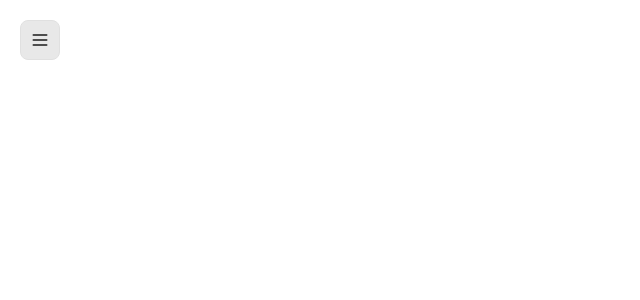
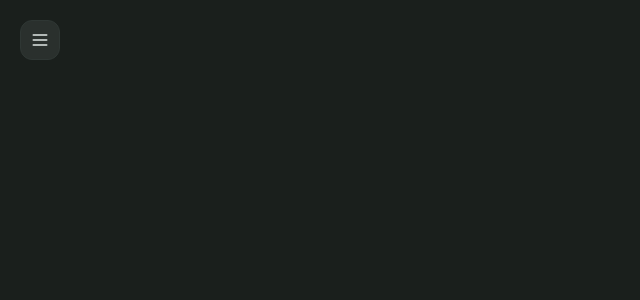
Before and after one commit to VincVX/noteApp, a React (Vite) app: page / in a window 1280 px wide. Shown: the top 300 px of the page, without its empty margins (0-640 px from the left). Built offline with nearby package versions, Linux system fonts and the light colour scheme; the HTML template or start-up script is replaced by a standard one.

Commit message:
added sage theme

```diff
--- a/src/App.css
+++ b/src/App.css
@@ -64,7 +64,7 @@ body {
 }
 
 .card-header {
-  padding: var(--paddingMedium);
+  padding: var(--paddingSmall);
   padding-right: 8px;
   border-bottom: 1px solid var(--color-border);
   display: flex;
@@ -84,7 +84,7 @@ body {
 }
 
 .card-content {
-  padding: var(--paddingMedium);
+  padding: var(--paddingSmall);
 }
 
 .preview-button {
@@ -111,7 +111,7 @@ body {
   color: var(--color-text);
   border: 1px solid var(--color-border);
   border-radius: var(--borderRadius);
-  padding: var(--paddingMedium);
+  padding: var(--paddingSmall);
   font-family: 'SFMono-Regular', Consolas, 'Liberation Mono', Menlo, monospace;
   font-size: 14px;
   line-height: 1.5;
@@ -123,7 +123,7 @@ body {
   color: var(--color-text);
   border: 1px solid var(--color-border);
   border-radius: var(--borderRadius);
-  padding: var(--paddingMedium);
+  padding: var(--paddingSmall);
   overflow-y: auto;
   min-height: 300px;
 }
@@ -958,3 +958,79 @@ body {
 .spotify-login-btn:hover {
   background-color: #1ed760;  /* Lighter Spotify green */
 }
+
+/* Photo Widget Styles */
+.photo-upload-area {
+  border: 2px dashed var(--color-border);
+  border-radius: var(--borderRadius);
+  padding: var(--paddingLarge);
+  display: flex;
+  flex-direction: column;
+  align-items: center;
+  gap: var(--gapSmall);
+  cursor: pointer;
+  transition: all 0.2s;
+  background-color: var(--color-background);
+  min-height: 200px;
+  justify-content: center;
+}
+
+.photo-upload-area:hover {
+  border-color: var(--color-primary);
+  background-color: var(--color-surfaceHighlight);
+}
+
+.photo-upload-area svg {
+  color: var(--color-textMuted);
+  margin-bottom: var(--gapSmall);
+}
+
+.photo-upload-hint {
+  color: var(--color-textMuted);
+  font-size: 0.875rem;
+}
+
+.photo-display {
+  display: flex;
+  flex-direction: column;
+  gap: var(--gapMedium);
+  align-items: center;
+  position: relative;
+}
+
+.photo-image {
+  max-width: 100%;
+  max-height: 400px;
+  border-radius: var(--borderRadius);
+  object-fit: contain;
+}
+/* Context Menu Styles */
+.context-menu {
+  background-color: var(--color-surface);
+  border: 1px solid var(--color-border);
+  border-radius: var(--borderRadius);
+  box-shadow: 0 2px 8px rgba(0, 0, 0, 0.2);
+  overflow: hidden;
+  z-index: 1000;
+}
+
+.context-menu-item {
+  display: block;
+  width: 100%;
+  padding: var(--paddingSmall) var(--paddingLarge);
+  border: none;
+  background: none;
+  color: var(--color-text);
+  font-size: 14px;
+  text-align: left;
+  cursor: pointer;
+  transition: all 0.2s;
+}
+
+.context-menu-item:hover {
+  background-color: var(--color-surfaceHighlight);
+}
+
+.context-menu-item:not(:last-child) {
+  border-bottom: 1px solid var(--color-border);
+}
--- a/src/App.tsx
+++ b/src/App.tsx
@@ -6,7 +6,7 @@ import 'highlight.js/styles/github-dark.css'
 import './App.css'
 
 import { Widget, Layout, MarkdownNote } from './types'
-import { MarkdownWidget, TodoWidget, BookWidget, SpotifyWidget } from './components/widgets'
+import { MarkdownWidget, TodoWidget, BookWidget, SpotifyWidget, PhotoWidget } from './components/widgets'
 import { Sidebar } from './components/sidebar/Sidebar'
 import { SettingsPage } from './components/settings/SettingsPage'
 import { ThemeProvider } from './contexts/ThemeContext'
@@ -257,6 +257,19 @@ function AppContent() {
                       <SpotifyWidget {...widgetProps} />
                     </div>
                   )
+                case 'photo':
+                  return (
+                    <div key={widget.id} className="widget-container">
+                      <button
+                        className="widget-delete-btn"
+                        onClick={() => deleteWidget(widget.id)}
+                        aria-label="Delete widget"
+                      >
+                        <X size={16} />
+                      </button>
+                      <PhotoWidget {...widgetProps} />
+                    </div>
+                  )
                 default:
                   return null
               }
--- a/src/components/sidebar/Sidebar.tsx
+++ b/src/components/sidebar/Sidebar.tsx
@@ -1,4 +1,4 @@
-import { Type, CheckSquare, Book, LayoutGrid, Settings, Lock, Music } from 'lucide-react'
+import { Type, CheckSquare, Book, LayoutGrid, Settings, Lock, Music, Image } from 'lucide-react'
 import { Widget } from '../../types'
 
 interface SidebarProps {
@@ -29,6 +29,9 @@ export function Sidebar({ isOpen, onAddWidget, onAutoArrange, onOpenSettings, is
             <button className="add-widget-button" onClick={() => onAddWidget('spotify')}>
               <Music size={16} /> Add Spotify
             </button>
+            <button className="add-widget-button" onClick={() => onAddWidget('photo')}>
+              <Image size={16} /> Add Photo
+            </button>
           </div>
         </div>
         <div>
--- a/src/components/widgets/index.ts
+++ b/src/components/widgets/index.ts
@@ -3,3 +3,4 @@ export { TodoWidget } from './TodoWidget'
 export { BookWidget } from './BookWidget'
 export { BookNote } from './BookNote'
 export { SpotifyWidget } from './SpotifyWidget'
+export { PhotoWidget } from './PhotoWidget'
--- a/src/contexts/ThemeContext.tsx
+++ b/src/contexts/ThemeContext.tsx
@@ -1,50 +1,27 @@
-import { createContext, useContext, useState, useEffect, ReactNode } from 'react'
-import { ThemeConfig, defaultLightTheme, defaultDarkTheme } from '../types/theme'
+import React, { createContext, useContext, useState, useEffect } from 'react'
+import { ThemeType, themes } from '../types/theme'
 
 interface ThemeContextType {
-  isDark: boolean
-  setIsDark: (isDark: boolean) => void
-  theme: ThemeConfig
-  updateTheme: (theme: ThemeConfig) => void
+  theme: ThemeType
+  setTheme: (theme: ThemeType) => void
 }
 
 const ThemeContext = createContext<ThemeContextType | undefined>(undefined)
 
-interface ThemeProviderProps {
-  children: ReactNode
-}
-
-export function ThemeProvider({ children }: ThemeProviderProps) {
-  const [isDark, setIsDark] = useState(() => {
-    const saved = localStorage.getItem('isDark')
-    return saved ? JSON.parse(saved) : false
-  })
-
-  const [theme, setTheme] = useState<ThemeConfig>(() => {
-    const saved = localStorage.getItem('theme')
-    return saved ? JSON.parse(saved) : (isDark ? defaultDarkTheme : defaultLightTheme)
-  })
+export function ThemeProvider({ children }: { children: React.ReactNode }) {
+  const [theme, setTheme] = useState<ThemeType>('sage')  // Set sage as default
 
   useEffect(() => {
-    localStorage.setItem('isDark', JSON.stringify(isDark))
-    localStorage.setItem('theme', JSON.stringify(theme))
-
-    // Apply theme to root element
+    // Apply theme variables to root element
     const root = document.documentElement
-    Object.entries(theme.colors).forEach(([key, value]) => {
-      root.style.setProperty(`--color-${key}`, value)
+    const themeVars = themes[theme]
+    Object.entries(themeVars).forEach(([key, value]) => {
+      root.style.setProperty(key, value)
     })
-    Object.entries(theme.spacing).forEach(([key, value]) => {
-      root.style.setProperty(`--${key}`, value)
-    })
-  }, [isDark, theme])
-
-  const updateTheme = (newTheme: ThemeConfig) => {
-    setTheme(newTheme)
-  }
+  }, [theme])
 
   return (
-    <ThemeContext.Provider value={{ isDark, setIsDark, theme, updateTheme }}>
+    <ThemeContext.Provider value={{ theme, setTheme }}>
       {children}
     </ThemeContext.Provider>
   )
--- a/src/types/index.ts
+++ b/src/types/index.ts
@@ -1,6 +1,6 @@
 export type Widget = {
   id: string
-  type: 'markdown' | 'todo' | 'book' | 'spotify'
+  type: 'markdown' | 'todo' | 'book' | 'spotify' | 'photo'
 }
 
 export interface TodoItem {
--- a/src/types/theme.ts
+++ b/src/types/theme.ts
@@ -1,66 +1,69 @@
-export interface ThemeColors {
-  background: string
-  surface: string
-  surfaceHighlight: string
-  primary: string
-  text: string
-  textMuted: string
-  border: string
+export type ThemeType = 'light' | 'dark' | 'sage'
+
+export interface Theme {
+  '--color-background': string
+  '--color-surface': string
+  '--color-surfaceHighlight': string
+  '--color-border': string
+  '--color-text': string
+  '--color-textMuted': string
+  '--color-primary': string
+  '--borderRadius': string
+  '--paddingSmall': string
+  '--paddingMedium': string
+  '--paddingLarge': string
+  '--gapSmall': string
+  '--gapMedium': string
+  '--gapLarge': string
 }
 
-export interface ThemeSpacing {
-  gapSmall: string
-  gapMedium: string
-  gapLarge: string
-  paddingSmall: string
-  paddingMedium: string
-  paddingLarge: string
-  borderRadius: string
-}
-
-export interface ThemeConfig {
-  colors: ThemeColors
-  spacing: ThemeSpacing
-}
-
-export const defaultLightTheme: ThemeConfig = {
-  colors: {
-    background: '#ffffff',
-    surface: '#f5f5f5',
-    surfaceHighlight: '#e8e8e8',
-    primary: '#007aff',
-    text: '#1a1a1a',
-    textMuted: '#666666',
-    border: '#e0e0e0'
+export const themes: Record<ThemeType, Theme> = {
+  light: {
+    '--color-background': '#ffffff',
+    '--color-surface': '#f8f9fa',
+    '--color-surfaceHighlight': '#f1f3f5',
+    '--color-border': '#dee2e6',
+    '--color-text': '#212529',
+    '--color-textMuted': '#868e96',
+    '--color-primary': '#228be6',
+    '--borderRadius': '8px',
+    '--paddingSmall': '8px',
+    '--paddingMedium': '16px',
+    '--paddingLarge': '24px',
+    '--gapSmall': '8px',
+    '--gapMedium': '16px',
+    '--gapLarge': '24px',
   },
-  spacing: {
-    gapSmall: '8px',
-    gapMedium: '16px',
-    gapLarge: '24px',
-    paddingSmall: '8px',
-    paddingMedium: '16px',
-    paddingLarge: '24px',
-    borderRadius: '8px'
+  dark: {
+    '--color-background': '#0d1117',
+    '--color-surface': '#161b22',
+    '--color-surfaceHighlight': '#21262d',
+    '--color-border': '#30363d',
+    '--color-text': '#c9d1d9',
+    '--color-textMuted': '#8b949e',
+    '--color-primary': '#58a6ff',
+    '--borderRadius': '8px',
+    '--paddingSmall': '8px',
+    '--paddingMedium': '16px',
+    '--paddingLarge': '24px',
+    '--gapSmall': '8px',
+    '--gapMedium': '16px',
+    '--gapLarge': '24px',
+  },
+  sage: {
+    '--color-background': '#1a1f1c',
+    '--color-surface': '#212725',
+    '--color-surfaceHighlight': '#2a302d',
+    '--color-border': '#2f3734',
+    '--color-text': '#e0e6e3',
+    '--color-textMuted': '#93a099',
+    '--color-primary': '#7fba8a',
+    '--borderRadius': '12px',
+    '--paddingSmall': '8px',
+    '--paddingMedium': '16px',
+    '--paddingLarge': '24px',
+    '--gapSmall': '8px',
+    '--gapMedium': '16px',
+    '--gapLarge': '24px',
   }
 }
-
-export const defaultDarkTheme: ThemeConfig = {
-  colors: {
-    background: '#1a1a1a',
-    surface: '#2a2a2a',
-    surfaceHighlight: '#3a3a3a',
-    primary: '#0a84ff',
-    text: '#ffffff',
-    textMuted: '#999999',
-    border: '#404040'
-  },
-  spacing: {
-    gapSmall: '8px',
-    gapMedium: '16px',
-    gapLarge: '24px',
-    paddingSmall: '8px',
-    paddingMedium: '16px',
-    paddingLarge: '24px',
-    borderRadius: '8px'
-  }
-}
```
Also changed, not shown: src/components/settings/SettingsPage.tsx (+22 -50 lines), src/components/widgets/PhotoWidget.tsx (added, +134 -0 lines).
